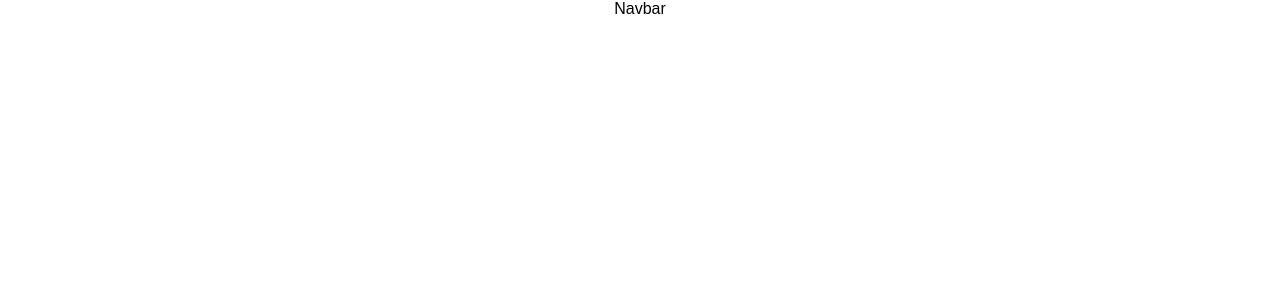
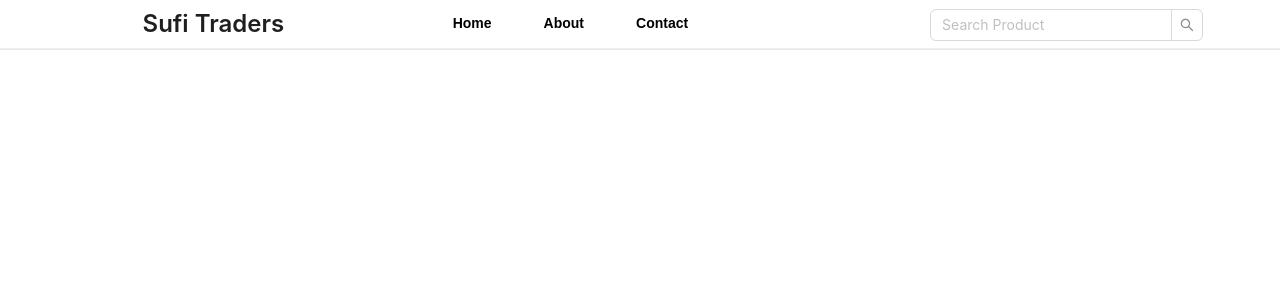
Before and after one commit to MalikTalha03/SufiTraders, a React (Create React App) app: page / in a window 1280 px wide. Shown: the top 300 px of the page. Built offline with nearby package versions, Linux system fonts and the light colour scheme.

Commit message:
Refactor Navbar component to include a search bar and hover effect on menu items

```diff
--- a/src/components/Navbar/Navbar.jsx
+++ b/src/components/Navbar/Navbar.jsx
@@ -1,9 +1,122 @@
-import React from 'react'
+import React, { useState } from "react";
+import { Menu, Space, Typography, Input } from "antd";
+const { Search } = Input;
+
+const navBarStyle = {
+  backgroundColor: "#fff",
+  borderBottom: "1px solid #e8e8e8",
+  position: "fixed",
+  width: "100%",
+  zIndex: "999",
+};
+
+const menuStyle = {
+  display: "flex",
+  alignItems: "center",
+  justifyContent: "space-between",
+};
+
+const itemStyle = {
+  margin: "0 10px",
+  fontWeight: "bold",
+  fontFamily: "sans-serif",
+  cursor: "pointer",
+  transition: "color 0.3s ease",
+  borderBottom: "2px solid transparent", // Added underline transition effect
+  background: "none", // Remove default background color on click
+};
+
+const searchBar = {
+  width: "100%",
+  height: "5%",
+  marginTop: "3%",
+};
+
+const items = {
+  display: "flex",
+  alignItems: "center",
+  width: "33.33%",
+  alignSelf: "flex-start",
+  margin: "0",
+};
+
+const logoStyle = {
+  width: "5%",
+  height: "5%",
+  marginRight: "5%",
+  border: "2px solid #1890ff",
+  background: "none",
+};
+
+const defaultColor = "#000";
+const hoverColor = "#1890ff";
 
 const Navbar = () => {
+  const [itemColors, setItemColors] = useState({
+    app: defaultColor,
+    alipay1: defaultColor,
+    alipay2: defaultColor,
+  });
+
+  const onItemMouseOver = (key) => {
+    setItemColors((prevColors) => ({ ...prevColors, [key]: hoverColor }));
+  };
+
+  const onItemMouseOut = (key) => {
+    setItemColors((prevColors) => ({ ...prevColors, [key]: defaultColor }));
+  };
+
+  const onSearch = (value) => console.log(value);
+
   return (
-    <div>Navbar</div>
-  )
-}
+    <div style={navBarStyle}>
+      <Menu mode="horizontal" style={menuStyle}>
+        <div style={{ width: "33.33%"}}>
+          <Typography.Title level={3} style={{ margin: "0" }}>
+            Sufi Traders
+          </Typography.Title>
+        </div>
+        <div style={items}>
+          <Menu.Item
+            key="app"
+            style={{ ...itemStyle, color: itemColors.app }}
+            onMouseOver={() => onItemMouseOver("app")}
+            onMouseOut={() => onItemMouseOut("app")}
+          >
+            Home
+          </Menu.Item>
+          <Menu.Item
+            key="alipay1"
+            style={{ ...itemStyle, color: itemColors.alipay1 }}
+            onMouseOver={() => onItemMouseOver("alipay1")}
+            onMouseOut={() => onItemMouseOut("alipay1")}
+          >
+            About
+          </Menu.Item>
+          <Menu.Item
+            key="alipay2"
+            style={{ ...itemStyle, color: itemColors.alipay2 }}
+            onMouseOver={() => onItemMouseOver("alipay2")}
+            onMouseOut={() => onItemMouseOut("alipay2")}
+          >
+            Contact
+          </Menu.Item>
+        </div>
 
-export default Navbar
+        <div style={{ width: "33.33%" }}>
+          <Menu.Item key="mail">
+            <Space direction="vertical">
+              <Search
+                placeholder="Search Product"
+                onSearch={onSearch}
+                style={searchBar}
+              />
+            </Space>
+          </Menu.Item>
+        </div>
+      </Menu>
+    </div>
+  );
+};
+
+export default Navbar;
```
